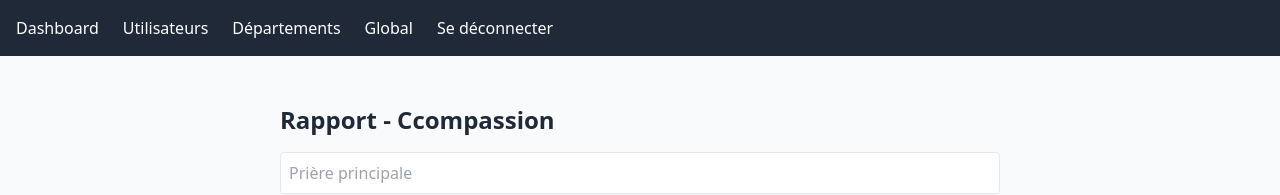
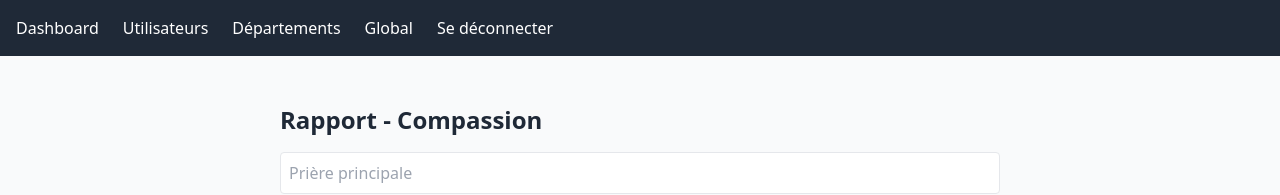
Before and after one commit to allanbavajee/CheminDeGarde, a Next.js app: page /admin/compassion in a window 1280 px wide. Shown: the top 195 px of the page. Built offline with nearby package versions, Linux system fonts and the light colour scheme.

Commit message:
Update page.tsx

```diff
--- a/app/admin/compassion/page.tsx
+++ b/app/admin/compassion/page.tsx
@@ -24,7 +24,7 @@ export default function IntercessionPage() {
 
   return (
     <div className="p-6 max-w-3xl mx-auto">
-      <h1 className="text-2xl font-bold mb-4">Rapport - Ccompassion
+      <h1 className="text-2xl font-bold mb-4">Rapport - Compassion
 </h1>
 
       <div className="space-y-4">
```
